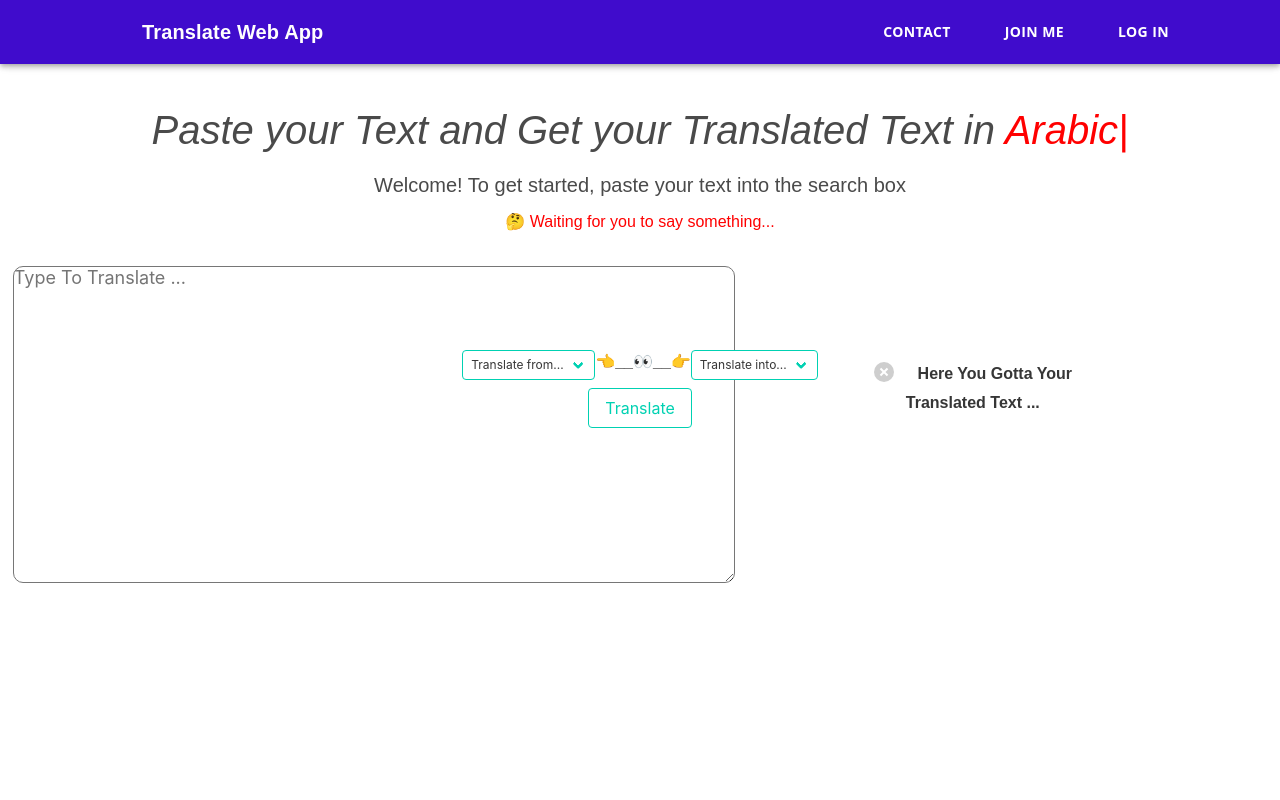
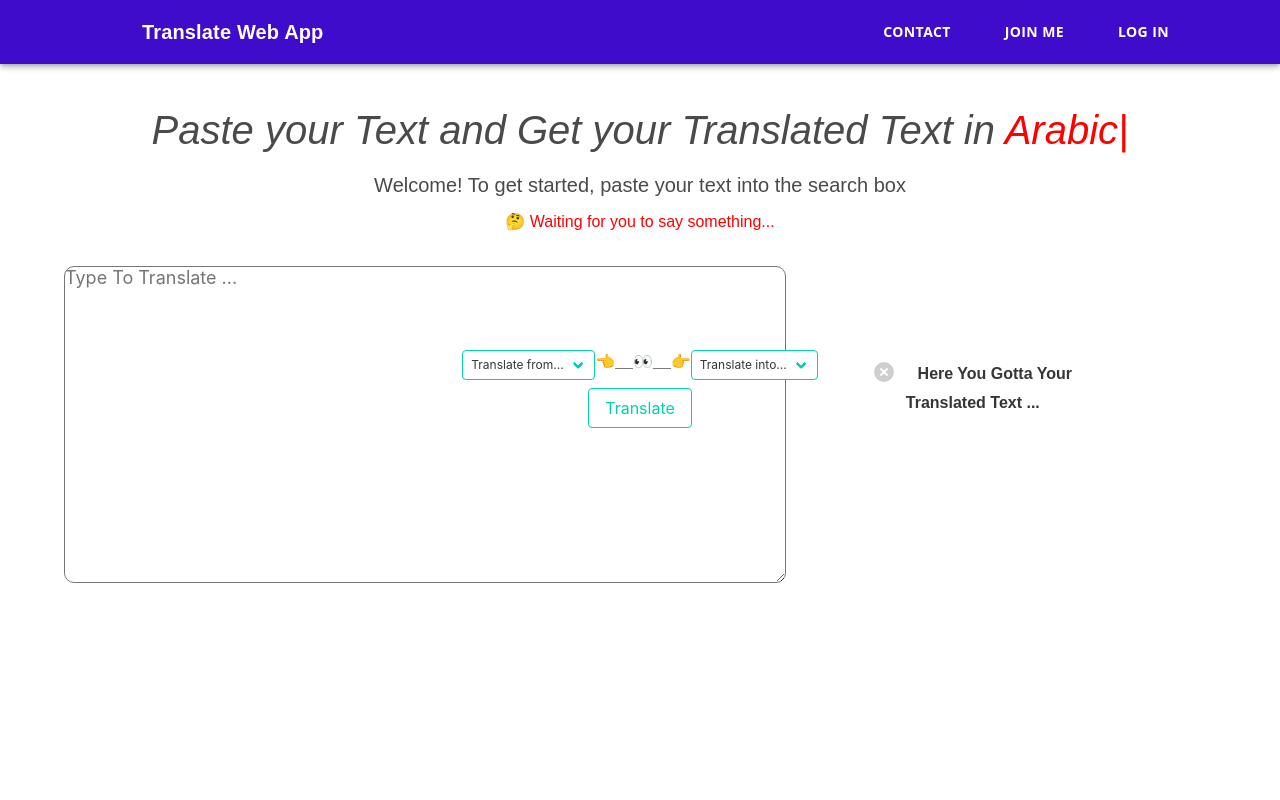
Before and after one commit to th-rpy/TranslateReactjsWebApp, a React (Create React App) app: page / in a window 1280 px wide. Shown: the top 800 px of the page. Built offline with nearby package versions, Linux system fonts and the light colour scheme.

Commit message:
Update the Translate and header component

```diff
--- a/src/components/Form.js
+++ b/src/components/Form.js
@@ -43,7 +43,9 @@ export default class Forms extends React.Component {
   }
 
   handleClick() {
-    this.setState({ translatedText: this.state.textOrg, clicked: true });
+    this.state.value === this.state.valueTr
+      ? this.setState({ translatedText: this.state.textOrg, clicked: true })
+      : this.setState({ translatedText: "Bonjour mes amis !", clicked: true });
     fetch(
       "https://website-translation1.p.rapidapi.com/translateLanguage/translate?type=plain&text=Marketing%20is%20the%20study%20and%20management%20of%20exchange%20relationships.%20It%20is%20the%20business%20process%20of%20identifying%2C%20anticipating%2C%20and%20satisfying%20customers'%20needs%20and%20wants.%20Because%20marketing%20is%20used%20to%20attract%20customers%2C%20it%20is%20one%20of%20the%20primary%20components%20of%20business%20management%20and%20commerce.&target=fr",
       {
@@ -82,7 +84,7 @@ export default class Forms extends React.Component {
             style={{
               height: "30rem",
               width: "20%",
-              marginLeft: "1%",
+              marginLeft: "5%",
               marginRight: "0%",
               float: "left",
             }}
@@ -165,7 +167,7 @@ export default class Forms extends React.Component {
                 height: "50rem",
                 width: "20%",
                 marginLeft: "0%",
-                marginRight: "14%",
+                marginRight: "18%",
                 float: "right",
               }}
             >
```
